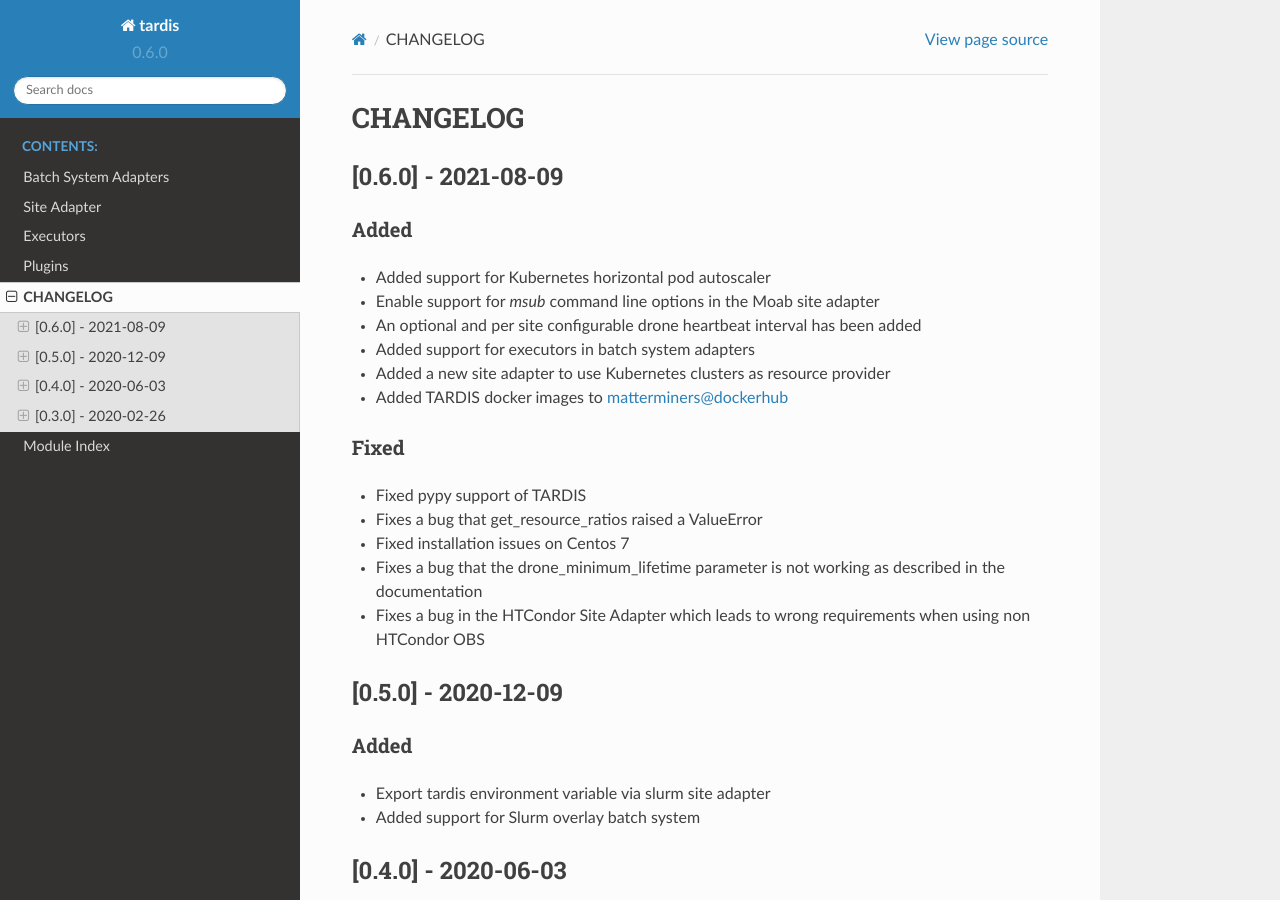
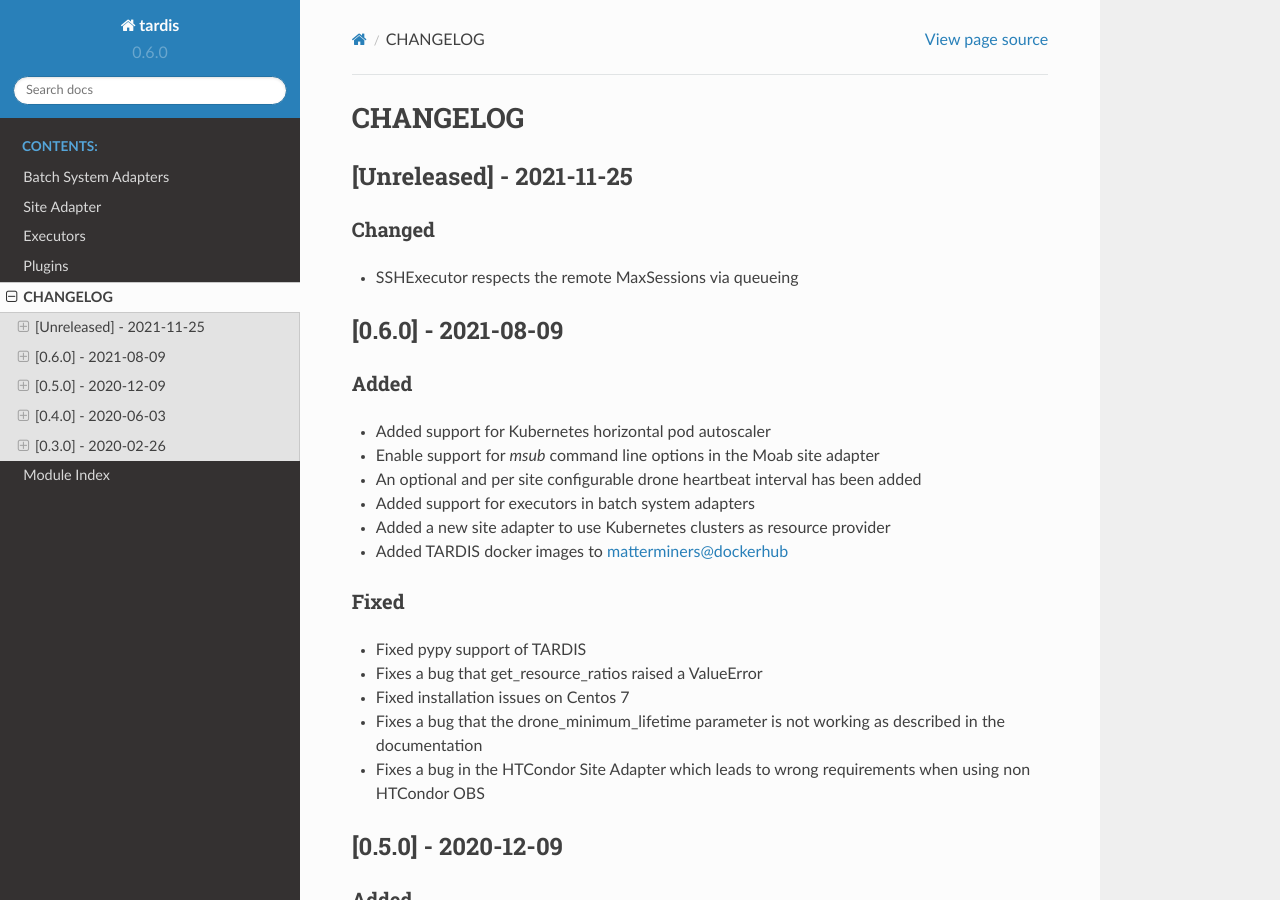
Before and after one commit to MatterMiners/tardis, a Sphinx documentation site: the page built from docs/source/changelog.rst, in a window 1280 px wide and 900 px high. Built offline with Sphinx 7.4.7 and the Read the Docs theme 2.0.0, drawn with Linux system fonts in a browser that asks for light colours.

```diff
--- a/docs/source/changelog.rst
+++ b/docs/source/changelog.rst
@@ -1,10 +1,18 @@
-.. Created by changelog.py at 2021-10-06, command
-   '/Users/giffler/.cache/pre-commit/repor6pnmwlm/py_env-python3.9/bin/changelog docs/source/changes compile --output=docs/source/changelog.rst'
+.. Created by changelog.py at 2021-11-25, command
+   '/Users/giffler/.cache/pre-commit/repor6pnmwlm/py_env-default/bin/changelog docs/source/changes compile --output=docs/source/changelog.rst'
    based on the format of 'https://keepachangelog.com/'
 
 #########
 CHANGELOG
 #########
+
+[Unreleased] - 2021-11-25
+=========================
+
+Changed
+-------
+
+* SSHExecutor respects the remote MaxSessions via queueing
 
 [0.6.0] - 2021-08-09
 ====================
```
Also changed, not shown: 3 other files.
